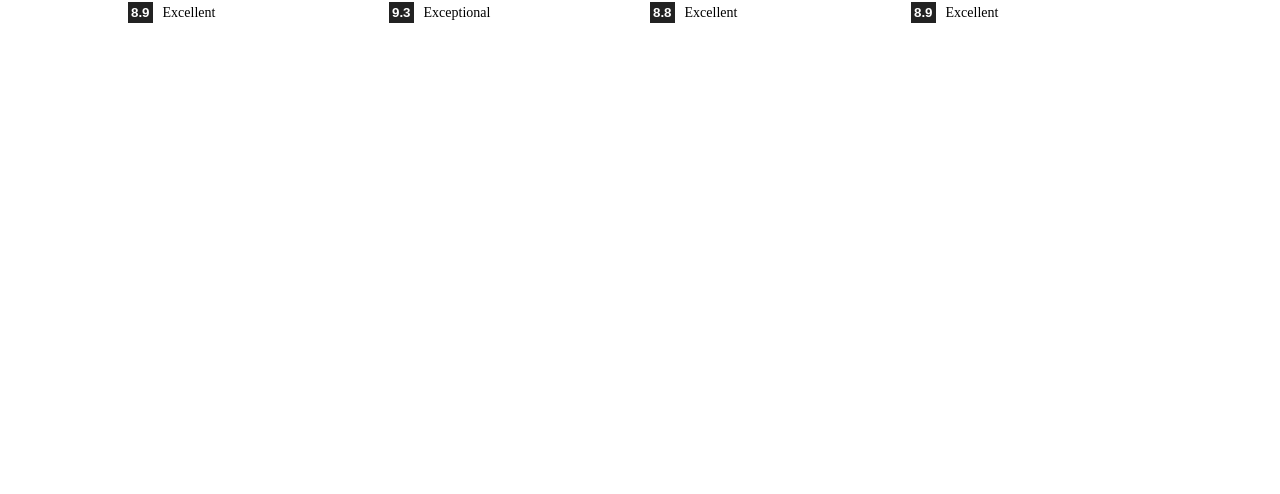
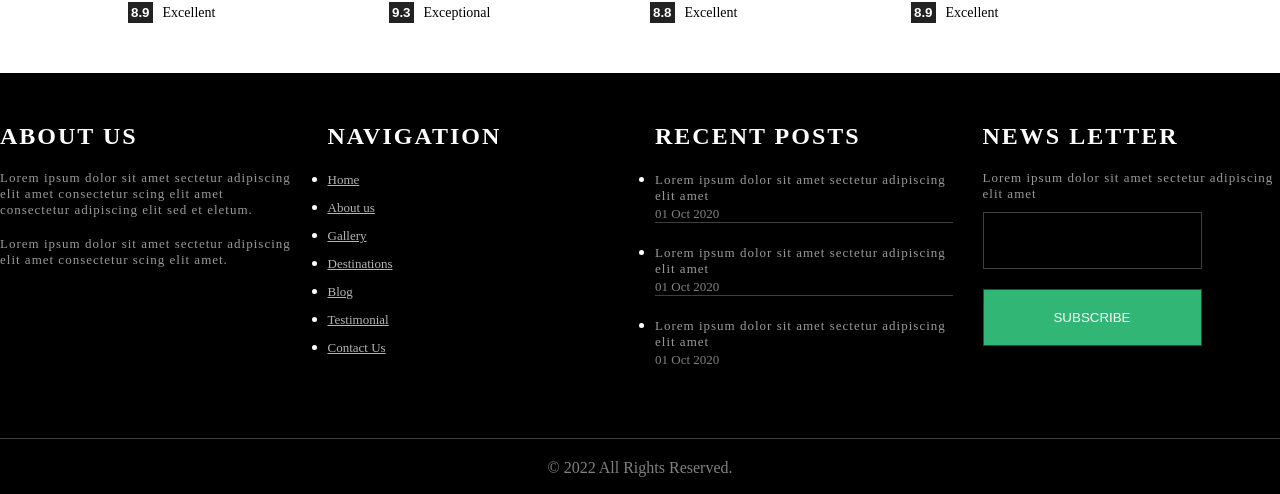
Before and after one commit to Ibrahimova11/hotel_booking_project, a React (Create React App) app in the folder client/: page / in a window 1280 px wide. Shown: the part 1389-1883 px from the top of the page. Before the commit the page ends 1412 px from the top, so only its background shows below. Built offline with nearby package versions, Linux system fonts and the light colour scheme.

Commit message:
Footer finished

```diff
--- a/client/package.json
+++ b/client/package.json
@@ -11,6 +11,7 @@
     "@testing-library/react": "^13.4.0",
     "@testing-library/user-event": "^13.5.0",
     "data-fns": "^0.1.8",
+    "font-awesome": "^4.7.0",
     "react": "^18.2.0",
     "react-date-range": "^1.4.0",
     "react-dom": "^18.2.0",
--- a/client/src/App.js
+++ b/client/src/App.js
@@ -7,7 +7,7 @@ import Home from "./pages/Home";
 import Hotel from "./pages/Hotel";
 import List from "./pages/List";
 import Navbar from "./components/Navbar";
-
+import Footer from "./components/Footer";
 
 function App() {
   return (
@@ -19,6 +19,7 @@ function App() {
         <Route path="/hotels" element={<List/>}/>
         <Route path="/hotels/:id" element={<Hotel/>}/>
       </Routes>
+      <Footer/>
     </BrowserRouter>
   );
 }
--- a/client/src/components/FeaturedProperties/style.css
+++ b/client/src/components/FeaturedProperties/style.css
@@ -4,6 +4,8 @@
     display: flex;
     justify-content: space-between;
     gap: 20px;
+    flex-wrap: wrap;
+   flex-direction: row;
   }
 
   .FeaturedProperties__Item{
@@ -11,6 +13,7 @@
     gap: 10px;
     display: flex;
     flex-direction: column;
+
   }
 
   .FeaturedProperties__Img{
--- a/client/src/components/Footer/index.jsx
+++ b/client/src/components/Footer/index.jsx
@@ -1,9 +1,87 @@
-import React from 'react'
-
+import React from "react";
+import { Link } from "react-router-dom";
+import "./style.css";
 const Index = () => {
   return (
-    <div>index</div>
-  )
-}
+    <>
+      <footer>
+        <div className="container grid">
+          <div className="box">
+            <h2>ABOUT US</h2>
+            <p>
+              Lorem ipsum dolor sit amet sectetur adipiscing elit amet
+              consectetur scing elit amet consectetur adipiscing elit sed et
+              eletum.
+            </p>
+            <br />
+            <p>
+              Lorem ipsum dolor sit amet sectetur adipiscing elit amet
+              consectetur scing elit amet.
+            </p>
+          </div>
 
-export default Index
+          <div className="box">
+            <h2>NAVIGATION</h2>
+            <ul>
+              <li>
+                <Link to="/">Home</Link>
+              </li>
+              <li>
+                <Link to="/about">About us</Link>
+              </li>
+              <li>
+                <Link to="/gallery">Gallery</Link>
+              </li>
+              <li>
+                <Link to="/destinations">Destinations</Link>
+              </li>
+              <li>
+                <Link to="/blog">Blog</Link>
+              </li>
+              <li>
+                <Link to="/testimonial">Testimonial</Link>
+              </li>
+              <li>
+                <Link to="/contact">Contact Us</Link>
+              </li>
+            </ul>
+          </div>
+
+          <div className="box post">
+            <h2>RECENT POSTS</h2>
+            <ul>
+              <li>
+                <p>Lorem ipsum dolor sit amet sectetur adipiscing elit amet</p>
+
+                <span>01 Oct 2020</span>
+              </li>
+              <li>
+                <p>Lorem ipsum dolor sit amet sectetur adipiscing elit amet</p>
+
+                <span>01 Oct 2020</span>
+              </li>
+              <li>
+                <p>Lorem ipsum dolor sit amet sectetur adipiscing elit amet</p>
+
+                <span>01 Oct 2020</span>
+              </li>
+            </ul>
+          </div>
+
+          <div className="box">
+            <h2>NEWS LETTER</h2>
+            <p>Lorem ipsum dolor sit amet sectetur adipiscing elit amet</p>
+
+            <input type="text" name="" id="" className="primary-btnn" />
+            <input className="primary-btn" value="SUBSCRIBE" />
+          </div>
+        </div>
+      </footer>
+      <div className="legal">
+        <p>© 2022 All Rights Reserved.</p>
+      </div>
+    </>
+  );
+};
+
+export default Index;
--- /dev/null
+++ b/client/src/components/Footer/style.css
@@ -0,0 +1,112 @@
+footer {
+    background-color: #000;
+    color: white;
+    margin-top: 50px;
+    padding: 50px 0;
+  }
+  footer .grid {
+    grid-template-columns: repeat(4, 1fr);
+  }
+  footer h2 {
+    margin-bottom: 20px;
+    letter-spacing: 2px;
+  }
+  footer p {
+    font-size: 13px;
+    opacity: 0.6;
+    font-weight: 300;
+    letter-spacing: 1px;
+  }
+  footer .icon i {
+    color: black;
+  }
+  footer ul li a {
+    opacity: 0.7;
+    color: white;
+    font-size: 13px;
+  }
+  footer ul li {
+    margin-bottom: 10px;
+  }
+  footer .post li {
+    margin-bottom: 20px;
+    border-bottom: 1px solid rgb(63, 62, 62);
+  }
+  footer .post li:nth-last-child(1) {
+    border-bottom: none;
+  }
+  footer .post label,
+  footer .post span {
+    opacity: 0.5;
+    margin-right: 10px;
+    font-size: 13px;
+    margin-bottom: 20px;
+  }
+  footer input {
+    background: none;
+    border: 1px solid rgb(63, 62, 62);
+    border-radius: 5px;
+    margin: 10px 0;
+    color: white;
+  }
+  footer .primary-btn {
+    padding: 20px 20px;
+    border-radius: 0px;
+    text-align: center;
+  }
+  .legal {
+    text-align: center;
+    padding: 20px;
+    background-color: #000;
+    border-top: 1px solid rgb(63, 62, 62);
+    color: white;
+  }
+  .legal p {
+    opacity: 0.5;
+  }
+
+  .primary-btn {
+    padding: 10px 20px;
+    background-color: #31b675;
+    color: white;
+    font-weight: 400;
+    transition: 0.5s;
+    cursor: pointer;
+  }
+  .primary-btn:hover {
+    background-color: #000;
+    color: white;
+  }
+
+.primary-btnn{
+    padding: 20px 20px;
+    border-radius: 0px;
+
+}
+  @media screen and (max-width: 768px) {
+    footer .grid {
+      grid-template-columns: repeat(2, 1fr);
+    }
+  }
+  .grid {
+    display: grid;
+    grid-template-columns: repeat(3, 1fr);
+    grid-gap: 30px;
+  }
+  .grid1 {
+    display: grid;
+    grid-template-columns: repeat(2, 1fr);
+    grid-gap: 30px;
+  }
+  .icon {
+    margin-top: 20px;
+  }
+  .icon i {
+    background: #f5f5f5;
+    width: 40px;
+    height: 40px;
+    line-height: 40px;
+    text-align: center;
+    border: 1px solid #e7e3e3;
+    border-radius: 5px;
+  }
```
Also changed, not shown: client/src/components/Footer/style.module.css (deleted), 1 other file (tests, documents, lock files or other folders).
